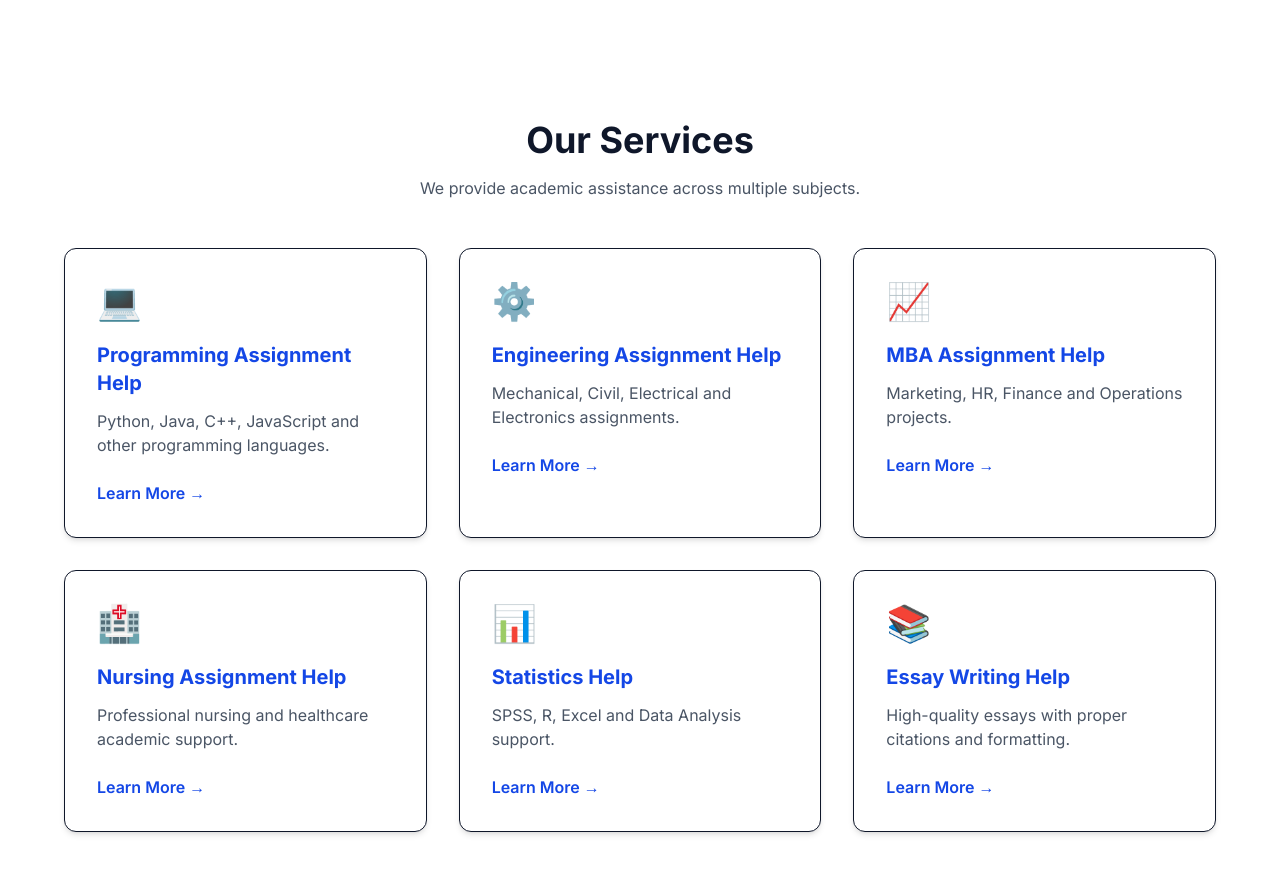
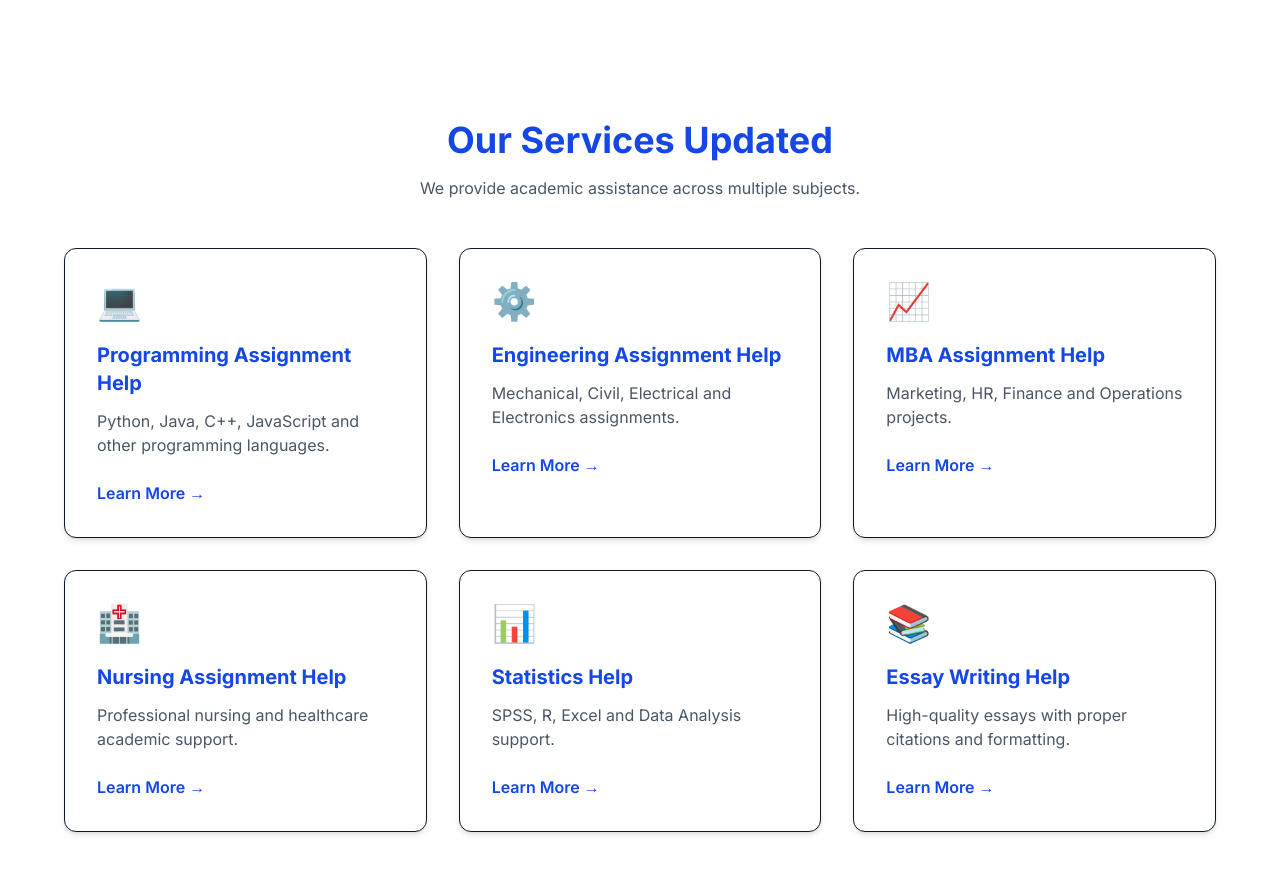
Before and after one commit to souravdadarwal01-max/StudyVertex, a Next.js app: page / in a window 1280 px wide. Shown: the part 960-1832 px from the top of the page. Built offline with nearby package versions, Linux system fonts and the light colour scheme.

Commit message:
Updated services section

```diff
--- a/app/components/Services.tsx
+++ b/app/components/Services.tsx
@@ -61,9 +61,9 @@
       <div className="max-w-6xl mx-auto">
 
 
-        <h2 className="text-4xl font-bold text-center">
-          Our Services
-        </h2>
+        <h2 className="text-4xl font-bold text-center text-blue-700">
+           Our Services Updated
+          </h2>
 
 
         <p className="text-center text-gray-600 mt-4">
```
